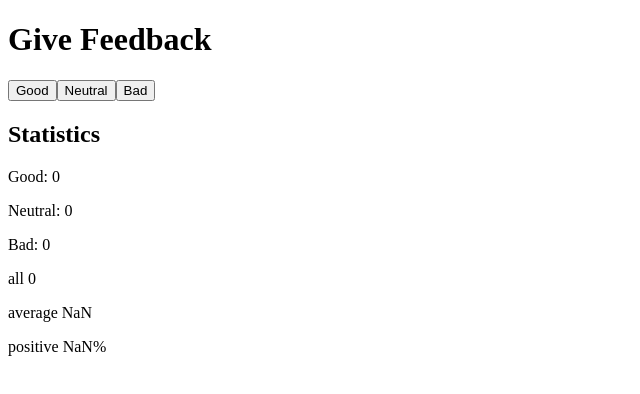
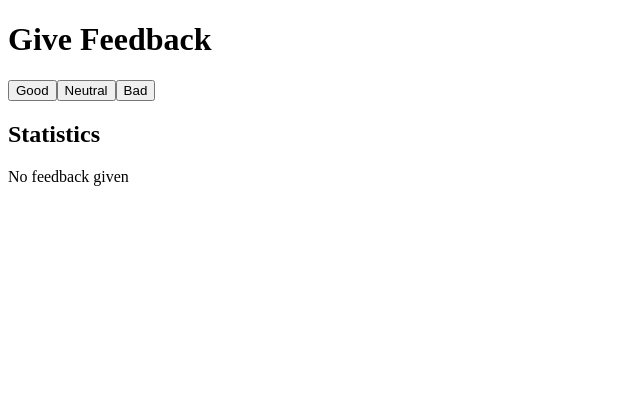
Before and after one commit to ed-w-ds/full-stack-open-submissions, a React (Create React App) app in the folder part1/unicafe/: page / in a window 1280 px wide. Shown: the top 394 px of the page, without its empty margins (0-640 px from the left). Built offline with nearby package versions, Linux system fonts and the light colour scheme.

Commit message:
unicafe step4 completed

```diff
--- a/part1/unicafe/src/App.js
+++ b/part1/unicafe/src/App.js
@@ -13,12 +13,17 @@ const Statistics = ( {good, neutral, bad} ) => {
   return (
     <div>
       <h2>Statistics</h2>
+      { all === 0 ? <p>No feedback given</p> : (
+      <>
         <p>Good: { good }</p>
         <p>Neutral: { neutral }</p>
         <p>Bad: { bad }</p>
         <p>all { all }</p>
         <p>average { ((good - bad) / (all)).toFixed(2) }</p>
         <p>positive { (good / all * 100).toFixed(2) }%</p>
+      </>
+      )}
+
     </div>
   )
 }
```
Lines whose indentation alone changed are shown as unchanged.
